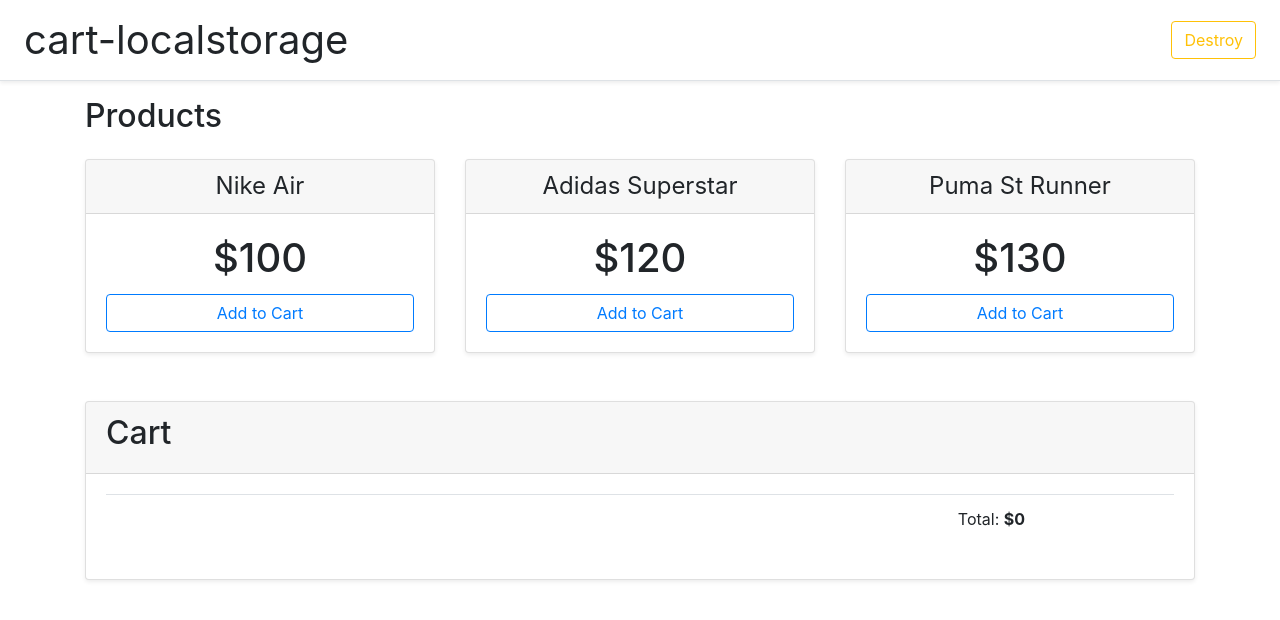
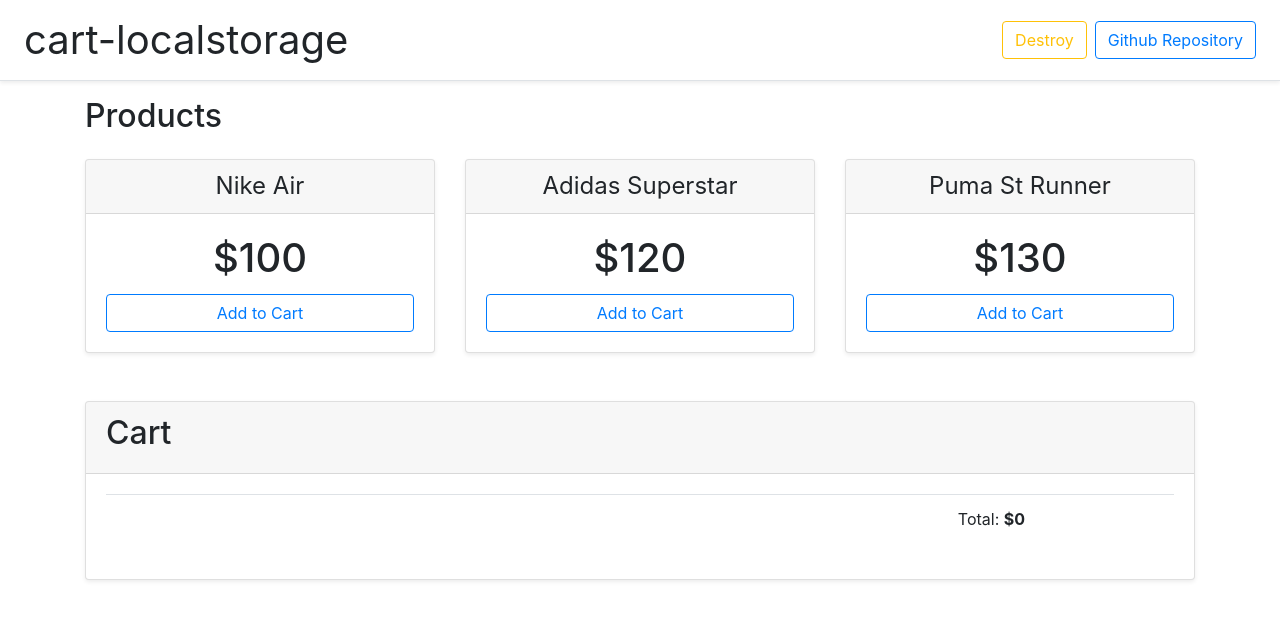
Before and after one commit to peet86/cart-localstorage, a website: page docs/index.html in a window 1280 px wide. Drawn offline with nearby package versions, Linux system fonts and the light colour scheme.

Commit message:
link to repo

```diff
--- a/docs/index.html
+++ b/docs/index.html
@@ -13,7 +13,8 @@
 	<div class="d-flex flex-column flex-md-row align-items-center p-3 px-md-4 mb-3 bg-white border-bottom shadow-sm">
 		<h1 class="my-0 mr-md-auto font-weight-normal">cart-localstorage</h1>
 
-		<button class="btn btn-outline-warning" onClick="cartLS.destroy()">Destroy</button>
+		<button class="btn btn-outline-warning mr-2" onClick="cartLS.destroy()">Destroy</button>
+		<a class="btn btn-outline-primary" href="https://github.com/peet86/cart-localstorage">Github Repository</a>
 	</div>
 	<div class="container">
 		<h2>Products</h2>
```
